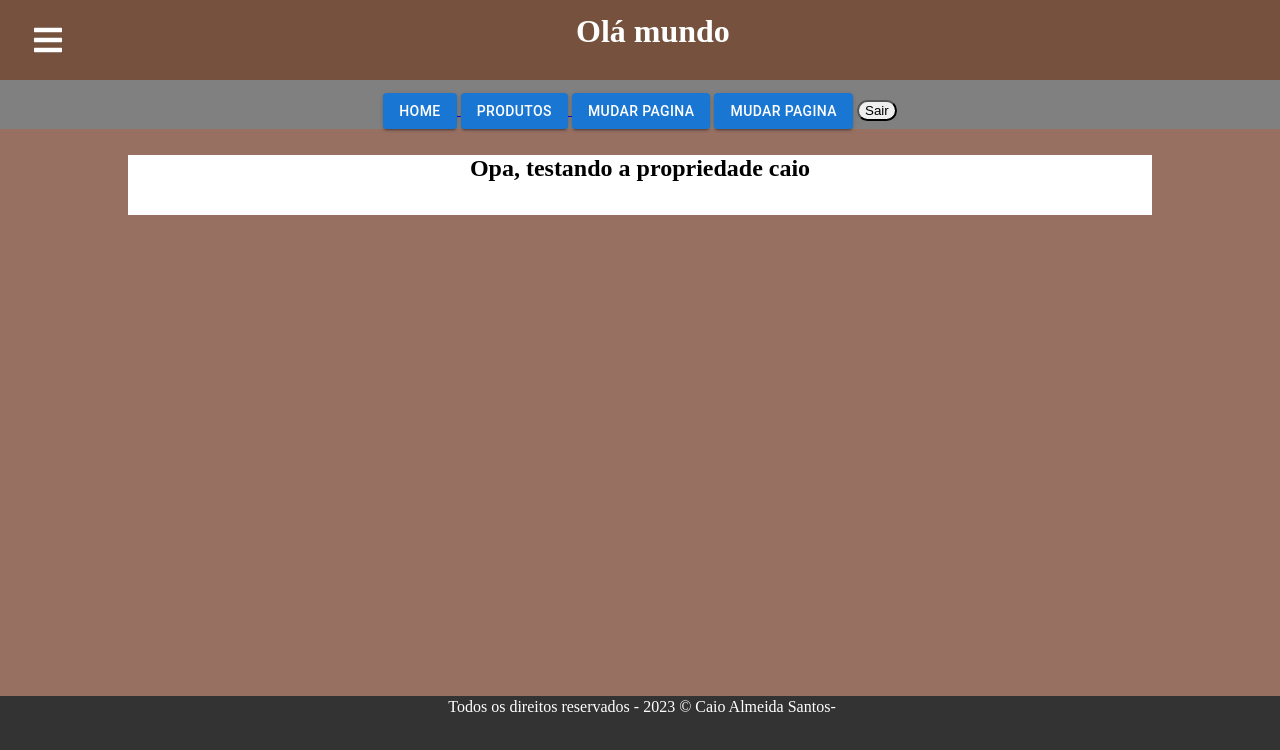
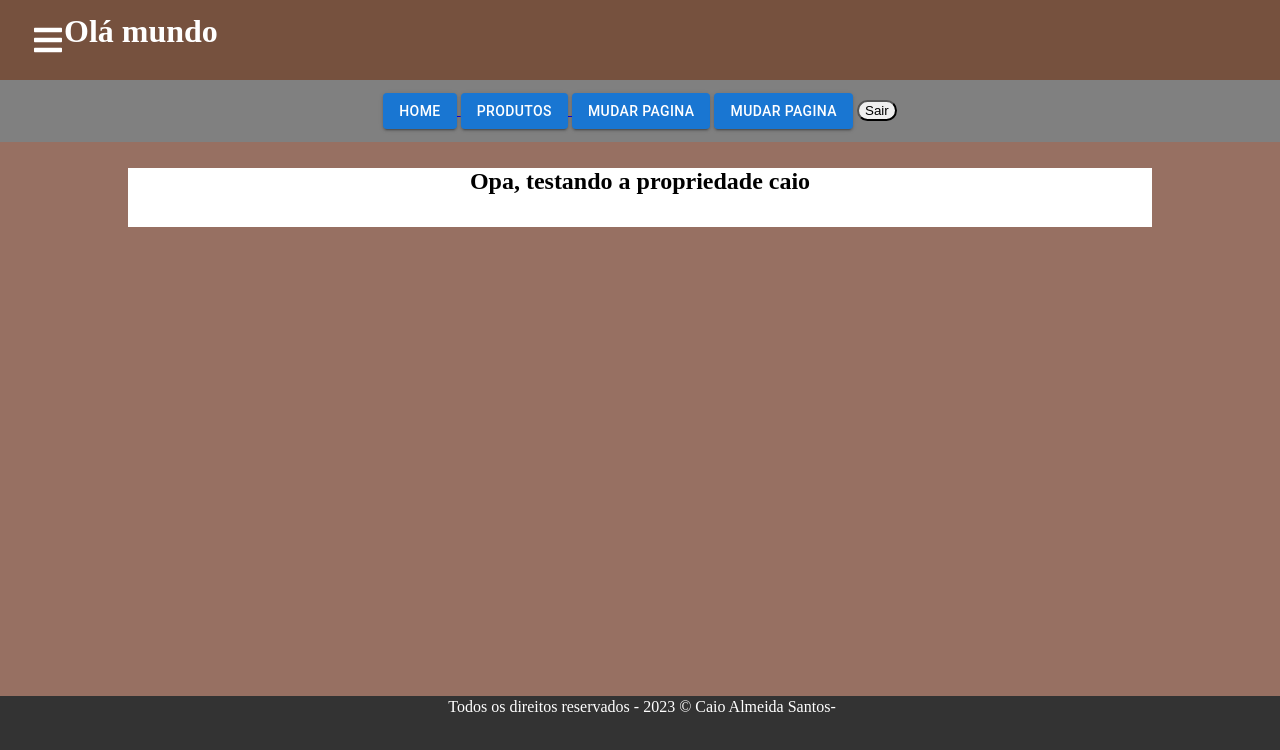
Before and after one commit to caioalmeidamg/App_Django_React, a React (Create React App) app in the folder frontteste/: page / in a window 1280 px wide. Shown: the top 750 px of the page. Built offline with nearby package versions, Linux system fonts and the light colour scheme.

Commit message:
falhando miseravelmente

```diff
--- a/frontteste/src/app/shared/components/Header.module.css
+++ b/frontteste/src/app/shared/components/Header.module.css
@@ -5,7 +5,6 @@
     padding-bottom: 1%;
     padding-top: 0.5%;
     margin-top: 0;
-
 }
 
 
@@ -15,7 +14,7 @@ header {
     top: initial;
     background-color: grey;
     text-align: center;
-    padding-bottom: 0;
+    padding-bottom: 1%;
     margin: 0;
 }
 
--- a/frontteste/src/app/shared/components/sidebarComponents/Sidebar.js
+++ b/frontteste/src/app/shared/components/sidebarComponents/Sidebar.js
@@ -9,10 +9,11 @@ import { IconContext } from "react-icons/lib";
 
 const Nav = styled.div`
   background: rgb(118, 81, 62);
-  height: 80px;
+  height: 100%;
   display: flex;
   justify-content: flex-start;
   align-items: center;
+  text-align: center;
 `;
 
 const NavIcon = styled(Link)`
@@ -49,7 +50,7 @@ const Sidebar = (props) => {
   const showSidebar = () => setSidebar(!sidebar);
 
   return (
-    <>
+    <div className={(style.tudo)}>
 
 
           <Nav>
@@ -71,7 +72,7 @@ const Sidebar = (props) => {
           </SidebarWrap>
         </SidebarNav>
 
-    </>
+    </ div>
   );
 };
 
--- a/frontteste/src/app/shared/components/sidebarComponents/Sidebar.module.css
+++ b/frontteste/src/app/shared/components/sidebarComponents/Sidebar.module.css
@@ -5,9 +5,11 @@
 
 .apresenta {
     color: white;
-    background-color: rgb(118, 81, 62);
     padding-top: 0.5%;
     margin-top: 0;
-    margin-left: 40%;
 
 }
+
+.tudo {
+    align-items: center;
+}
```
